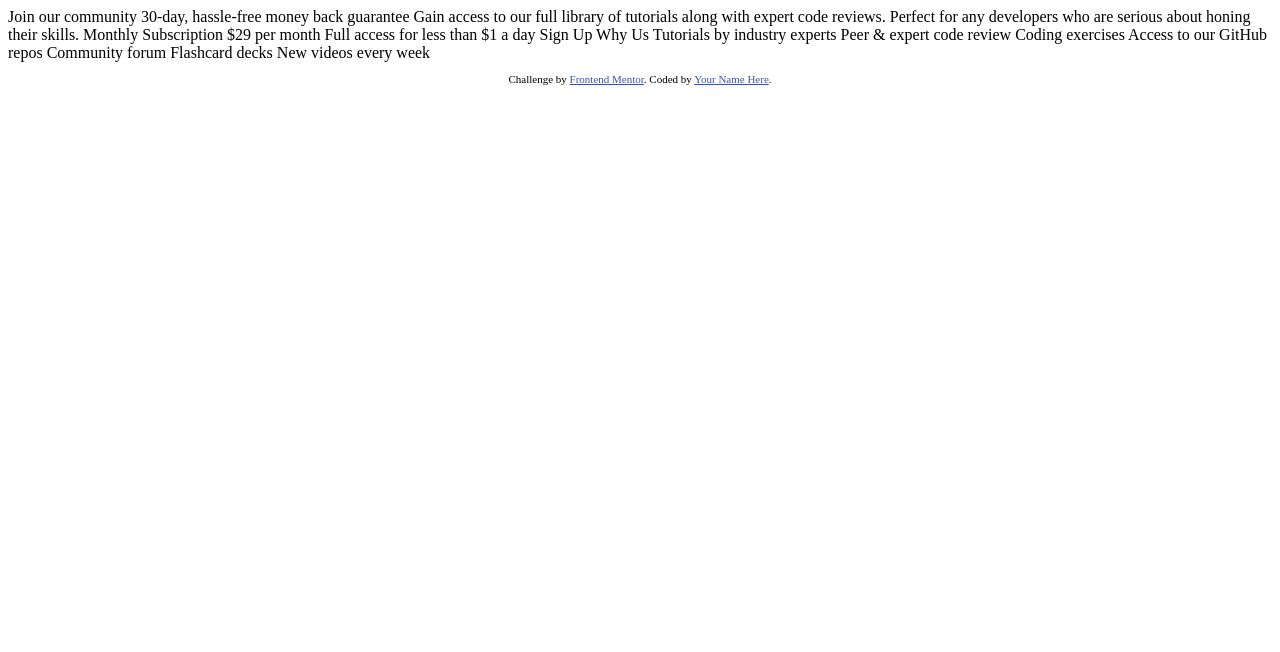
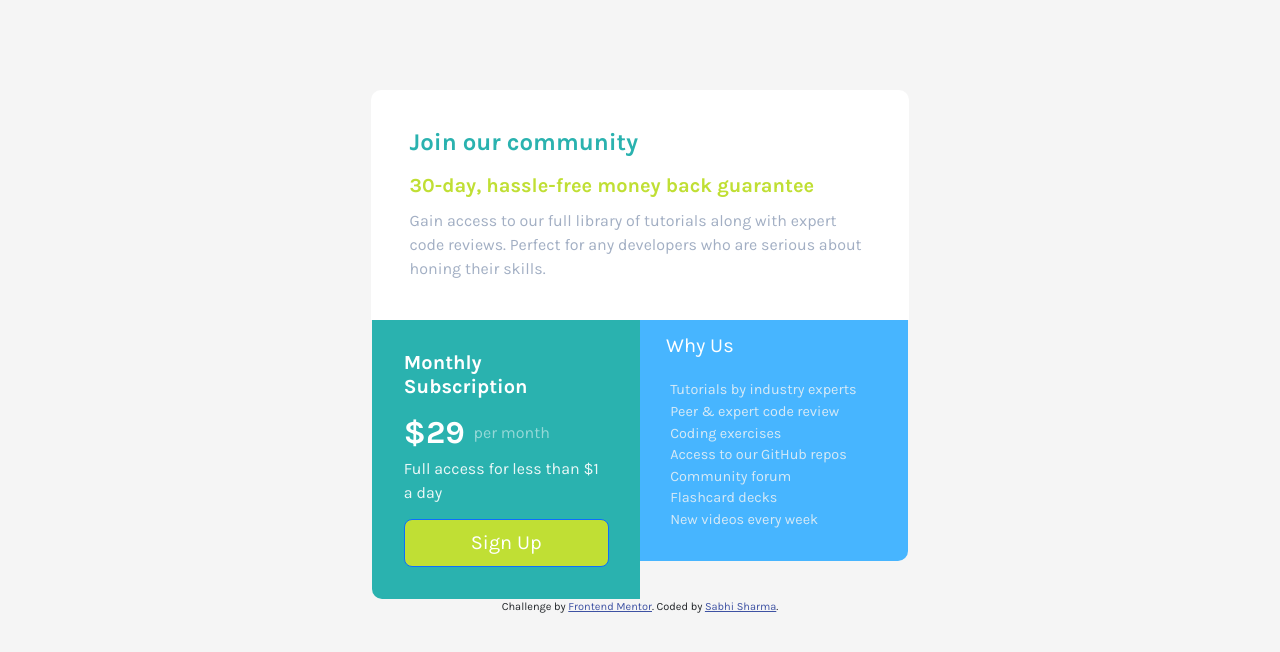
Before and after one commit to sabhisharma-ise/single-price-grid-component, a plain HTML site: page index.html in a window 1280 px wide. Drawn offline with nearby package versions, Linux system fonts and the light colour scheme.

Commit message:
Finished with coding the design layout

```diff
--- /dev/null
+++ b/css/style.css
@@ -0,0 +1,127 @@
+body {
+    background-color: whitesmoke;
+    font-family: Karla;
+    font-size: 16px;
+}
+
+p {
+    margin: 0;
+}
+
+li {
+    list-style-type: none;
+    color: hsl(204, 43%, 93%);
+    margin-left: -1rem;
+    opacity: 90%;
+}
+
+/* Price */
+
+.price-tag {
+    font-size: 2rem;
+    font-weight: bold;
+}
+
+.price-desc {
+    opacity: 90%;
+}
+
+.per-month {
+    opacity: 50%;
+    position: relative;
+    bottom: 5px;
+    left: 5px;
+}
+
+
+.sign-up-button {
+    margin-top: 7%;
+    background: hsl(71, 73%, 54%);
+}
+
+/* Headings */
+
+.main-heading1 {
+    padding-bottom: 2%;
+    color: hsl(179, 62%, 43%);
+    font-weight: bold;
+}
+
+.main-heading2 {
+    padding-bottom: 0.7%;
+    color: hsl(71, 73%, 54%);
+    font-weight: bold;
+}
+
+.main-heading3 {
+    padding-bottom: 1%;
+    font-weight: bold;
+}
+
+.main-heading4 {
+    padding-left: 5%;
+    margin-bottom: 0;
+}
+
+
+/* Description */
+
+.desc {
+    color: hsl(218, 22%, 67%);
+    opacity: 90%;
+}
+
+/* Sections */
+
+.top-section {
+    background-color: white;
+    margin: 7% 29% 0 29%;
+    padding: 3% 3%;
+    border-radius: 10px 10px 0 0;
+}
+
+.bottom1 {
+    background-color: hsl(179, 62%, 43%);
+    margin-left: 57.4%;
+    margin-right: 0;
+    color: white;
+    padding: 5%;
+    border-bottom-left-radius: 10px;
+}
+
+.bottom2 {
+    background-color: #47B5FF;
+    font-size: 90%;
+    margin-right: 57.4%;
+    margin-left: 0;
+    color: white;
+    padding: 2.25%;
+    border-bottom-right-radius: 10px;
+}
+
+/* Containers */
+
+.container-fluid {
+    margin: 0 auto;
+}
+
+/* Grid Layout */
+
+.first-column {
+    padding-right: 0;
+}
+
+.second-column {
+    padding-left: 0;
+}
+
+@media (max-width: 375px) {
+    .bottom1 {
+        position: relative;
+        right: 30%;
+    }
+    .bottom2 {
+        position: relative;
+        left: 30%;
+    }
+}
--- a/index.html
+++ b/index.html
@@ -1,49 +1,84 @@
 <!DOCTYPE html>
 <html lang="en">
 <head>
+
+  <!-- Meta Links -->
   <meta charset="UTF-8">
   <meta name="viewport" content="width=device-width, initial-scale=1.0"> <!-- displays site properly based on user's device -->
 
+  <title>Frontend Mentor | Single Price Grid Component</title>
+
+  <!-- Google Fonts -->
+  <link rel="preconnect" href="https://fonts.googleapis.com">
+  <link rel="preconnect" href="https://fonts.gstatic.com" crossorigin>
+  <link href="https://fonts.googleapis.com/css2?family=Karla:wght@400;700&family=Merriweather:ital,wght@0,300;0,400;0,700;0,900;1,300;1,400;1,700;1,900&family=Montserrat:ital,wght@0,100;0,200;0,300;0,400;0,500;0,600;0,700;0,800;0,900;1,100;1,200;1,300;1,400;1,500;1,600;1,700;1,800;1,900&family=Sacramento&family=Ubuntu:ital,wght@0,300;0,400;0,500;0,700;1,300;1,500;1,700&display=swap" rel="stylesheet">
+
+  <!-- CSS Stylesheets -->
+  <link href="https://cdn.jsdelivr.net/npm/bootstrap@5.2.2/dist/css/bootstrap.min.css" rel="stylesheet" integrity="sha384-Zenh87qX5JnK2Jl0vWa8Ck2rdkQ2Bzep5IDxbcnCeuOxjzrPF/et3URy9Bv1WTRi" crossorigin="anonymous">
+  <link rel="stylesheet" href="css/style.css">
+
+  <!-- Favicon Link -->
   <link rel="icon" type="image/png" sizes="32x32" href="./images/favicon-32x32.png">
 
-  <title>Frontend Mentor | Single Price Grid Component</title>
+  <!-- JS Script -->
+  <script src="https://cdn.jsdelivr.net/npm/@popperjs/core@2.11.6/dist/umd/popper.min.js" integrity="sha384-oBqDVmMz9ATKxIep9tiCxS/Z9fNfEXiDAYTujMAeBAsjFuCZSmKbSSUnQlmh/jp3" crossorigin="anonymous"></script>
+  <script src="https://cdn.jsdelivr.net/npm/bootstrap@5.2.2/dist/js/bootstrap.min.js" integrity="sha384-IDwe1+LCz02ROU9k972gdyvl+AESN10+x7tBKgc9I5HFtuNz0wWnPclzo6p9vxnk" crossorigin="anonymous"></script>
 
-  <!-- Feel free to remove these styles or customise in your own stylesheet 👍 -->
+
+  <!-- Attribution Styles -->
   <style>
     .attribution { font-size: 11px; text-align: center; }
     .attribution a { color: hsl(228, 45%, 44%); }
   </style>
+
 </head>
 <body>
-  Join our community
 
-  30-day, hassle-free money back guarantee
+      <div class="top-section">
+        <h4 class="main-heading1">Join our community</h3>
+          <h5 class="main-heading2">30-day, hassle-free money back guarantee</h4>
+          <p class="desc">Gain access to our full library of tutorials along with expert code reviews. Perfect for any developers who are serious about honing their skills.</p>
+      </div>
 
-  Gain access to our full library of tutorials along with expert code reviews.
-  Perfect for any developers who are serious about honing their skills.
+      <div class="container-fluid">
+        <div class="row">
+          <div class="first-column col-sm-6">
+            <div class="bottom1">
+              <h5 class="main-heading3">Monthly Subscription</h4>
+              <p class="price-line"><span class="price-tag">&dollar;29</span> <span class="per-month">per month</span></p>
+              <p class="price-desc">Full access for less than &dollar;1 a day</p>
+              <div class="d-grid gap-2 col-12">
+              <button type="button" class="sign-up-button btn btn-primary btn-lg">Sign Up</button>
+              </div>
+            </div>
+          </div>
+          <div class="second-column col-sm-6">
+            <div class="bottom2">
+              <h5 class="main-heading4">Why Us</h5>
+              <br>
+              <ul class="list-items">
+                <li>Tutorials by industry experts</li>
+                <li>Peer &amp; expert code review</li>
+                <li>Coding exercises</li>
+                <li>Access to our GitHub repos</li>
+                <li>Community forum</li>
+                <li>Flashcard decks</li>
+                <li>New videos every week</li>
+              </ul>
+            </div>
+          </div>
+        </div>
+      </div>
 
-  Monthly Subscription
 
-  &dollar;29 per month
 
-  Full access for less than &dollar;1 a day
 
-  Sign Up
 
-  Why Us
-
-  Tutorials by industry experts
-  Peer &amp; expert code review
-  Coding exercises
-  Access to our GitHub repos
-  Community forum
-  Flashcard decks
-  New videos every week
 
   <footer>
     <p class="attribution">
       Challenge by <a href="https://www.frontendmentor.io?ref=challenge" target="_blank">Frontend Mentor</a>.
-      Coded by <a href="#">Your Name Here</a>.
+      Coded by <a href="#">Sabhi Sharma</a>.
     </p>
   </footer>
 </body>
```
